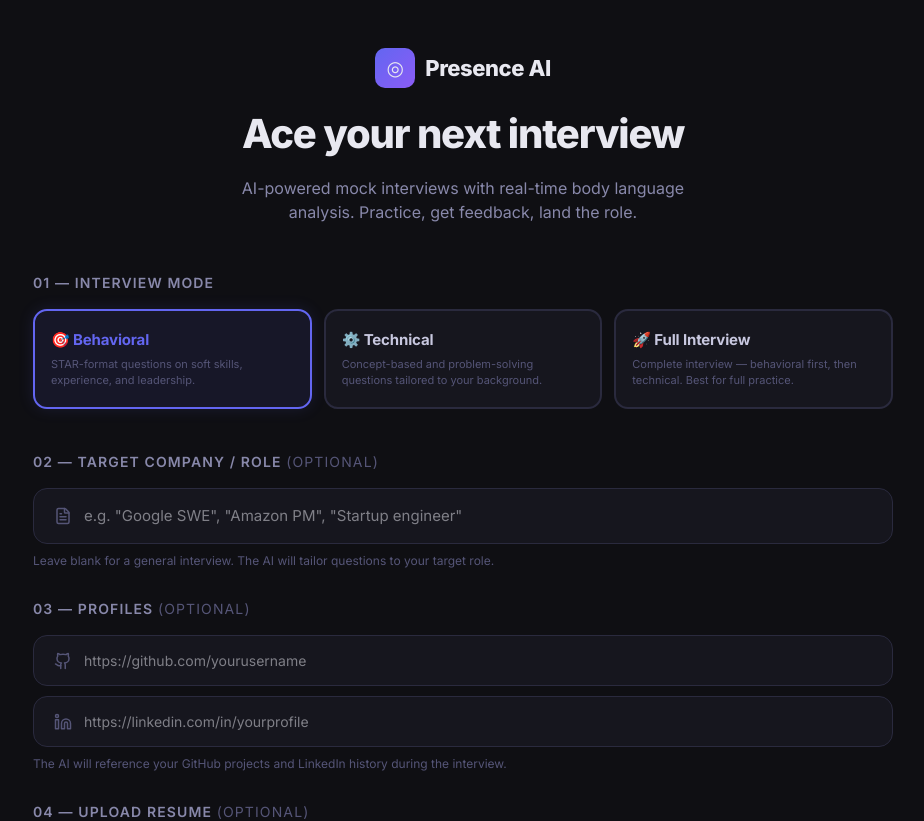
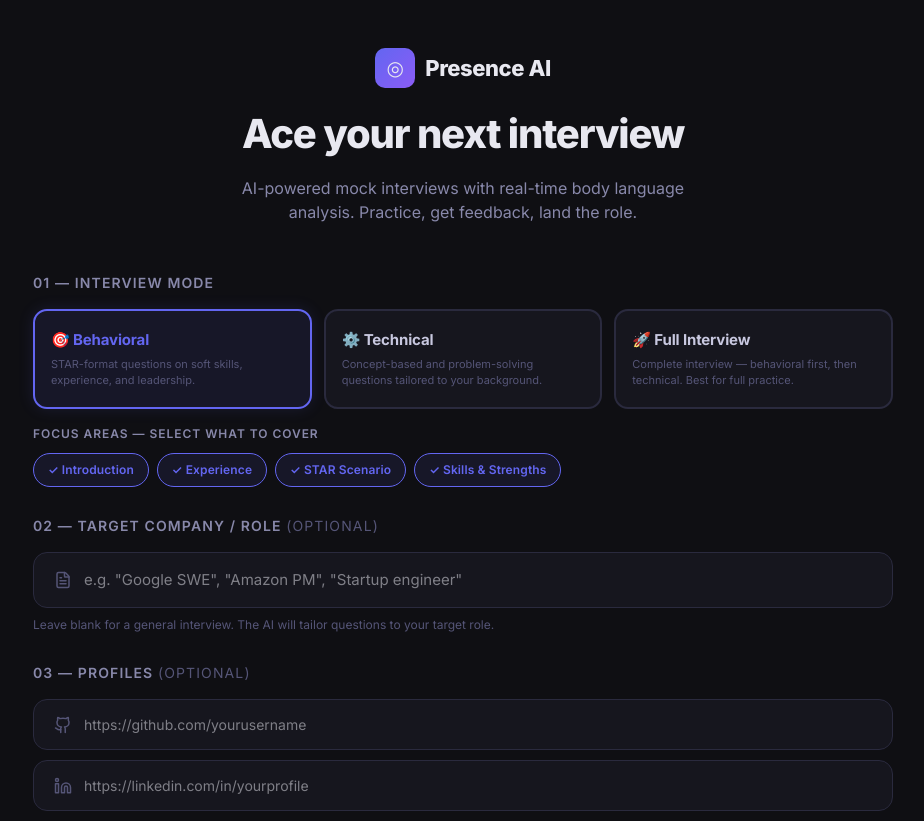
Before and after one commit to SuperInitialD/HackCU_presence_ai, a React (Vite) app in the folder frontend/: page / in a window 1280 px wide. Shown: the top 821 px of the page, without its empty margins (177-1101 px from the left). Built offline with nearby package versions, Linux system fonts and the light colour scheme.

Commit message:
feat: focus area selection — toggle individual sub-sections on setup screen, backend skips deselected items

```diff
--- a/frontend/src/api/client.ts
+++ b/frontend/src/api/client.ts
@@ -85,6 +85,7 @@
   github_url?: string;
   linkedin_url?: string;
   interview_type?: string;
+  selected_sections?: string[];
 }): Promise<StartSessionResponse> => {
   const { data } = await api.post<StartSessionResponse>('/session/start', payload);
   // Normalize: backend may return opening_message instead of first_question
--- a/frontend/src/pages/SetupScreen.tsx
+++ b/frontend/src/pages/SetupScreen.tsx
@@ -28,6 +28,38 @@
 
   const [interviewMode, setInterviewMode] = useState<'behavioral' | 'technical' | 'full'>('behavioral');
   const [technicalSubMode, setTechnicalSubMode] = useState<'verbal' | 'coding'>('verbal');
+
+  const BEHAVIORAL_SECTIONS = [
+    { id: 'introduction',     label: 'Introduction',         desc: 'Tell me about yourself' },
+    { id: 'experience',       label: 'Experience',           desc: 'Past roles & impact' },
+    { id: 'star_scenario',    label: 'STAR Scenario',        desc: 'Challenge / conflict / failure' },
+    { id: 'skills_strengths', label: 'Skills & Strengths',   desc: 'What you bring' },
+  ] as const;
+
+  const TECHNICAL_SECTIONS = [
+    { id: 'concepts',        label: 'Technical Concepts',   desc: 'CS fundamentals & system design' },
+    { id: 'problem_solving', label: 'Problem Solving',      desc: 'Breaking down scenarios' },
+    { id: 'project_dive',    label: 'Project Deep-Dive',    desc: 'Your past technical work' },
+    { id: 'role_specific',   label: 'Role-Specific',        desc: 'JD-tailored questions' },
+  ] as const;
+
+  const [selectedSections, setSelectedSections] = useState<Set<string>>(
+    () => new Set([...BEHAVIORAL_SECTIONS.map(s => s.id), ...TECHNICAL_SECTIONS.map(s => s.id)])
+  );
+
+  const toggleSection = (id: string) => {
+    setSelectedSections(prev => {
+      const next = new Set(prev);
+      if (next.has(id)) { next.delete(id); } else { next.add(id); }
+      return next;
+    });
+  };
+
+  const visibleSections = interviewMode === 'behavioral'
+    ? BEHAVIORAL_SECTIONS
+    : interviewMode === 'technical'
+    ? TECHNICAL_SECTIONS
+    : [...BEHAVIORAL_SECTIONS, ...TECHNICAL_SECTIONS];
 
   const accentColor = defaultConfig.accentColor;
 
@@ -92,6 +124,7 @@
         github_url: githubUrl.trim() || undefined,
         linkedin_url: linkedinUrl.trim() || undefined,
         interview_type: interviewType,
+        selected_sections: Array.from(selectedSections),
       });
 
       const setup: InterviewSetup = {
@@ -299,6 +332,45 @@
               </motion.div>
             )}
           </AnimatePresence>
+
+          {/* Focus Area Chips */}
+          <div style={{ marginTop: 16 }}>
+            <div style={{ fontSize: 12, fontWeight: 600, color: '#8888aa', textTransform: 'uppercase', letterSpacing: '0.08em', marginBottom: 10 }}>
+              Focus Areas — select what to cover
+            </div>
+            <div style={{ display: 'flex', flexWrap: 'wrap', gap: 8 }}>
+              {(visibleSections as ReadonlyArray<{ id: string; label: string; desc: string }>).map(s => {
+                const active = selectedSections.has(s.id);
+                return (
+                  <button
+                    key={s.id}
+                    onClick={() => toggleSection(s.id)}
+                    title={s.desc}
+                    style={{
+                      padding: '7px 14px',
+                      borderRadius: 99,
+                      border: `1.5px solid ${active ? accentColor : '#2a2a3e'}`,
+                      background: active ? `${accentColor}18` : '#16161e',
+                      color: active ? accentColor : '#555577',
+                      fontSize: 12,
+                      fontWeight: 600,
+                      cursor: 'pointer',
+                      transition: 'all 0.15s ease',
+                      outline: 'none',
+                      letterSpacing: '0.01em',
+                    }}
+                  >
+                    {active ? '✓ ' : ''}{s.label}
+                  </button>
+                );
+              })}
+            </div>
+            {selectedSections.size === 0 && (
+              <div style={{ fontSize: 11, color: '#e05c5c', marginTop: 8 }}>
+                Select at least one section to continue.
+              </div>
+            )}
+          </div>
         </motion.section>
 
         {/* Target Company / Role */}
@@ -589,7 +661,7 @@
             whileHover={{ scale: 1.03 }}
             whileTap={{ scale: 0.97 }}
             onClick={handleStart}
-            disabled={isStarting}
+            disabled={isStarting || selectedSections.size === 0}
             style={{
               background: `linear-gradient(135deg, ${defaultConfig.accentColor}, ${defaultConfig.secondaryColor})`,
               border: 'none',
@@ -599,7 +671,7 @@
               fontSize: 16,
               fontWeight: 700,
               cursor: isStarting ? 'not-allowed' : 'pointer',
-              opacity: isStarting ? 0.7 : 1,
+              opacity: (isStarting || selectedSections.size === 0) ? 0.5 : 1,
               display: 'flex',
               alignItems: 'center',
               gap: 10,
```
Also changed, not shown: 2 other files (tests, documents, lock files or other folders).
